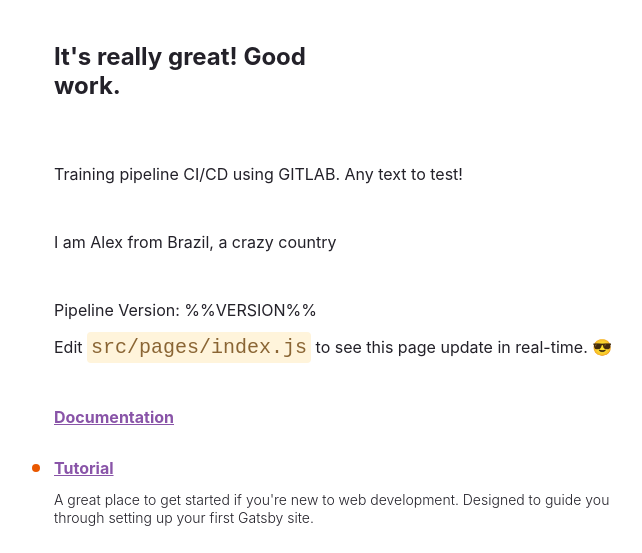
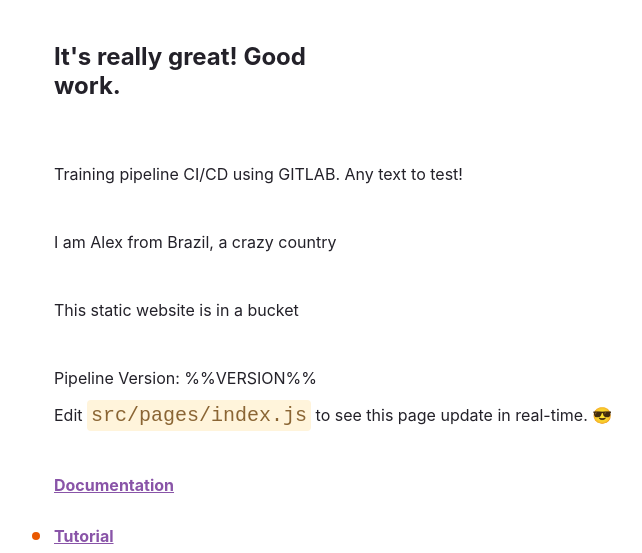
Before and after one commit to xandesueiro/gatsby-static-website, a Gatsby site: page / in a window 1280 px wide. Shown: the part 243-796 px from the top of the page, without its empty margins (50-692 px from the left). Built offline with nearby package versions, Linux system fonts and the light colour scheme; Gatsby itself is replaced by a stand-in of ours.

Commit message:
modifying script pipeline

```diff
--- a/src/pages/index.js
+++ b/src/pages/index.js
@@ -147,6 +147,9 @@ const IndexPage = () => {
       <p style={paragraphStyles}>
         I am Alex from Brazil, a crazy country
       </p>
+      <p style={paragraphStyles}>
+        This static website is in a bucket
+      </p>
       <div>Pipeline Version: %%VERSION%%</div>
       <p style={paragraphStyles}>
         Edit <code style={codeStyles}>src/pages/index.js</code> to see this page
```
Also changed, not shown: .gitlab-ci.yml.
